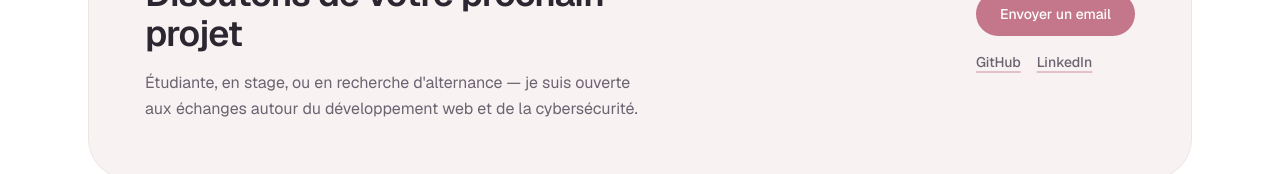
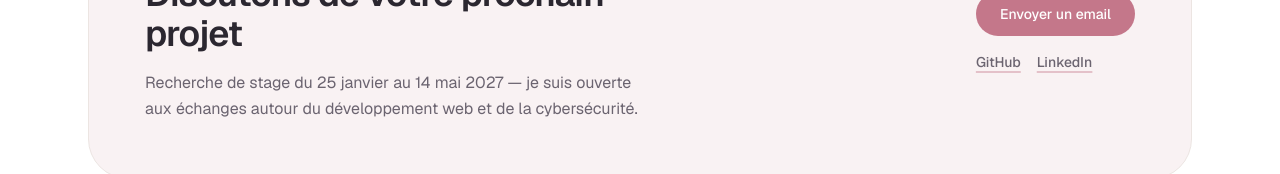
Before and after one commit to Emmalejalle/portfolio, a Next.js app: page / in a window 1280 px wide. Shown: the part 3350-3524 px from the top of the page. Built offline with nearby package versions, Linux system fonts and the light colour scheme.

Commit message:
Update Contact.tsx

```diff
--- a/src/components/sections/Contact.tsx
+++ b/src/components/sections/Contact.tsx
@@ -14,8 +14,8 @@ export function Contact() {
               Discutons de votre prochain projet
             </h2>
             <p className="text-base leading-relaxed text-foreground-muted">
-              Étudiante, en stage, ou en recherche d&apos;alternance — je suis ouverte aux
-              échanges autour du développement web et de la cybersécurité.
+              {profile.internshipSearch} — je suis ouverte aux échanges autour du développement
+              web et de la cybersécurité.
             </p>
           </div>
 
```
